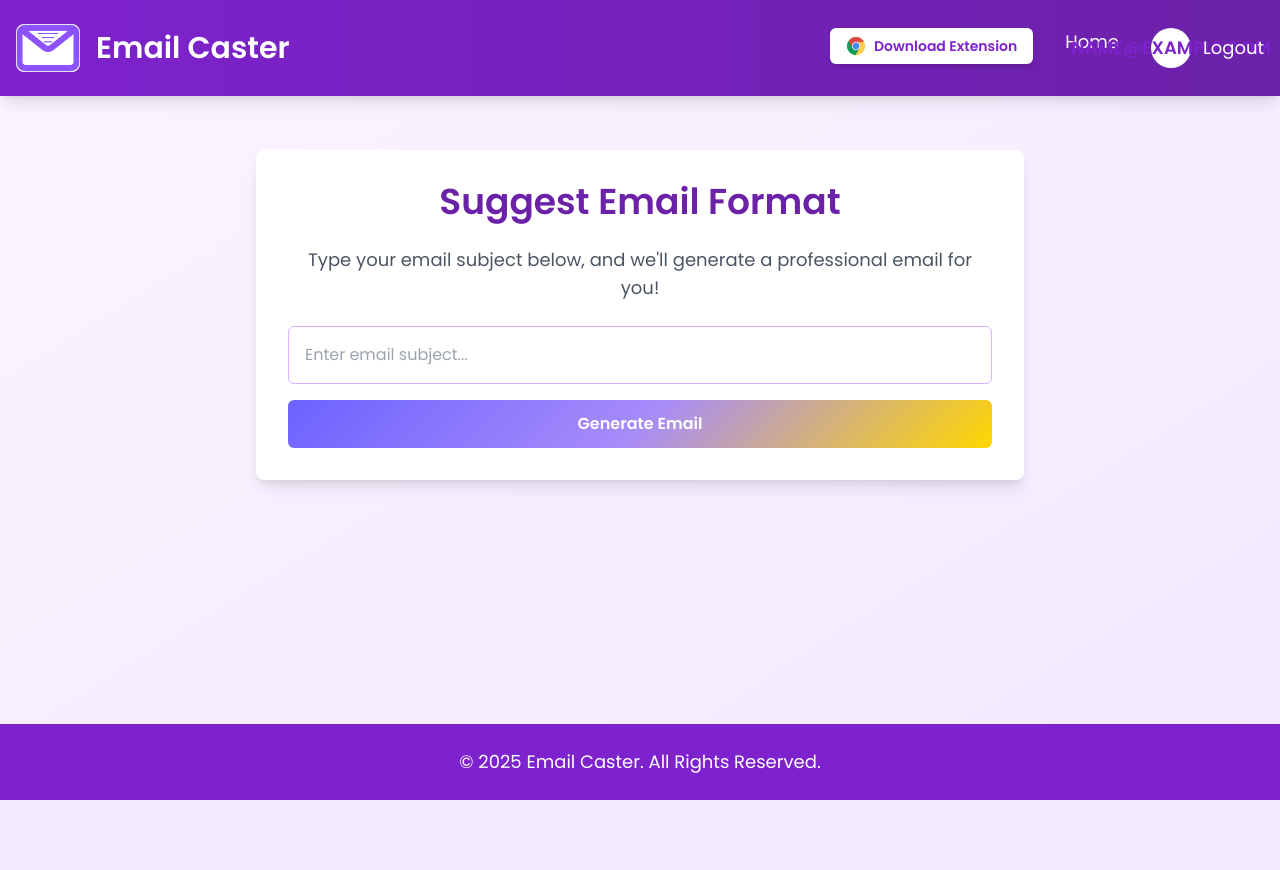
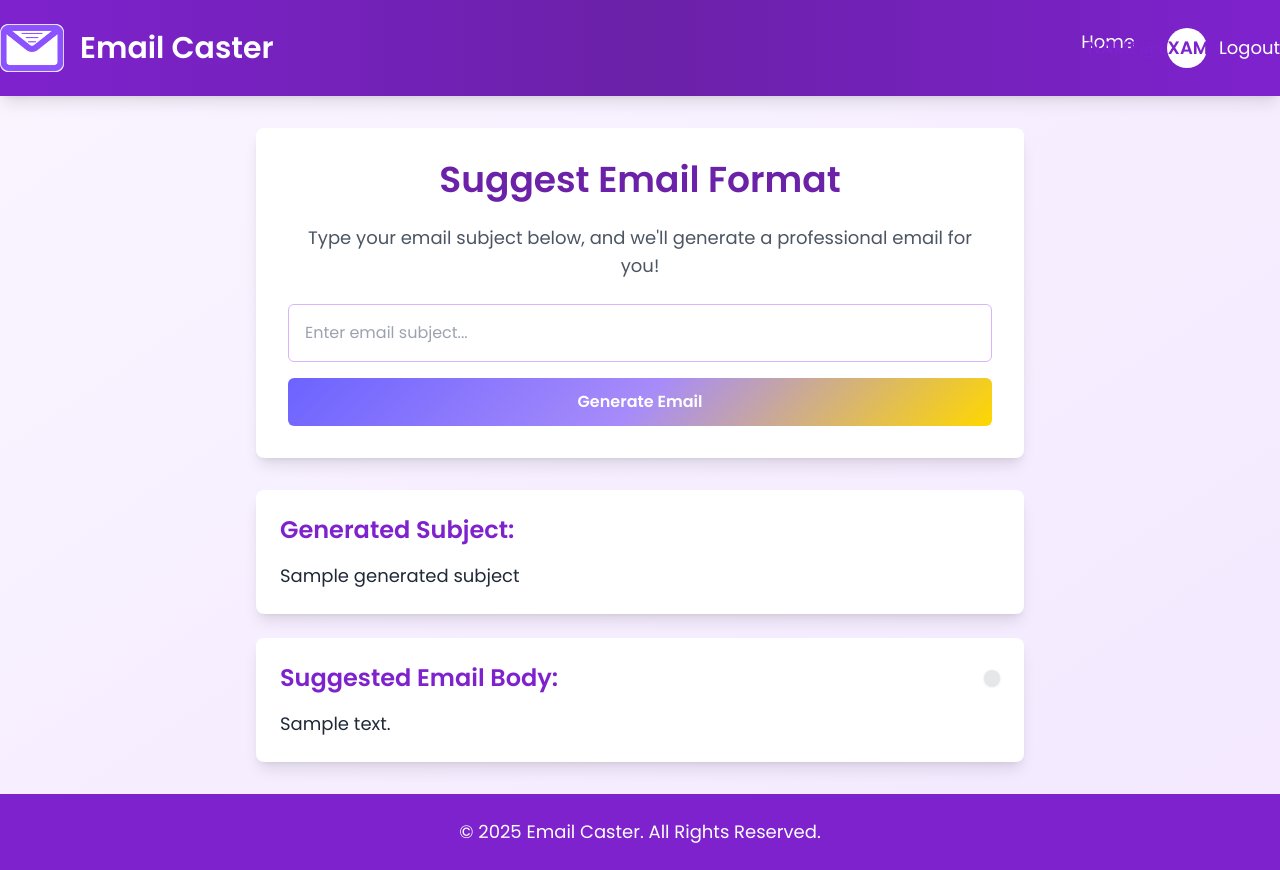
Before and after one commit to piyush853/email-caster, a Flask app: template templates/suggest.html in a window 1280 px wide. Before the commit the page ends 800 px from the top, so only its background shows below. Run offline with Flask 3, Linux system fonts and the light colour scheme; the template is opened without the code that fills it: most values are stand-ins (such as "Sample title", 1, 10 or a date in 2020); some libraries are stand-ins or nearby versions.

Commit message:
Update suggest.html

```diff
--- a/templates/suggest.html
+++ b/templates/suggest.html
@@ -52,36 +52,9 @@
                 transform: translateY(0);
             }
         }
-        .tooltip {
-            position: relative;
-            display: inline-block;
-            cursor: pointer;
-        }
-
-        .tooltip .tooltip-text {
-            visibility: hidden;
-            width: 140px;
-            background-color: black;
-            color: #fff;
-            text-align: center;
-            padding: 5px;
-            border-radius: 4px;
-            position: absolute;
-            z-index: 10;
-            bottom: 125%;
-            left: 50%;
-            margin-left: -70px;
-            opacity: 0;
-            transition: opacity 0.3s;
-        }
-
-        .tooltip:hover .tooltip-text {
-            visibility: visible;
-            opacity: 1;
-        }
     </style>
 </head>
-<body class="bg-gradient-to-br from-purple-50 to-purple-100 text-gray-900 min-h-screen flex flex-col">
+<body class="bg-gradient-to-br from-purple-50 to-purple-100 text-gray-900">
     <!-- Loading Overlay -->
     <div id="loadingOverlay" class="loading-overlay">
         <div class="flex flex-col items-center">
@@ -96,72 +69,35 @@
     </div>
 
     <!-- Header -->
-    <header class="bg-gradient-to-r from-purple-700 to-purple-800 text-white py-6 shadow-lg fixed top-0 w-full z-50">
-        <div class="container mx-auto flex justify-between items-center px-4">
-            <!-- Logo and Title -->
+    <header class="bg-gradient-to-r from-purple-700 via-purple-800 to-purple-700 text-white py-6 shadow-lg">
+        <div class="container mx-auto flex justify-between items-center header-animation">
             <div class="flex items-center space-x-4">
-                <img src="{{ url_for('static', filename='logo.png') }}" alt="Email Caster Logo"
-                     class="h-12 hover:scale-110 transition-transform duration-300">
+                <img src="{{ url_for('static', filename='logo.png') }}" alt="Email Caster Logo" class="h-12 hover:scale-110 transition-transform">
                 <h1 class="text-3xl font-bold hover:text-yellow-300 transition-colors duration-300">Email Caster</h1>
             </div>
-
-            <!-- Navigation Menu -->
-            <nav class="hidden md:flex items-center space-x-6">
+            <nav>
                 <ul class="flex space-x-8 text-lg font-medium">
-                    <li>
-                        <a href="https://chrome.google.com/webstore/detail/email-caster/extension-id"
-                           target="_blank"
-                           class="flex items-center bg-white text-purple-700 px-4 py-2 rounded-md text-sm font-semibold shadow-md hover:bg-gray-200 hover:scale-105 transition-transform duration-300">
-                            <img src="{{ url_for('static', filename='extension-icon.png') }}" alt="Extension Icon"
-                                 class="h-5 w-5 mr-2">
-                            Download Extension
-                        </a>
-                    </li>
+                    <li><a href="{{ url_for('home') }}" class="hover:underline">Home</a></li>
                     {% if user_email %}
-                        <li><a href="{{ url_for('home') }}" class="hover:text-yellow-300 transition-colors duration-300">Home</a></li>
                         <li>
                             <div class="flex items-center space-x-3">
-                                <div class="bg-white text-purple-700 rounded-full h-10 w-10 flex items-center justify-center font-bold hover:scale-110 transition-transform duration-300">
+                                <div class="bg-white text-purple-700 rounded-full h-10 w-10 flex items-center justify-center font-bold">
                                     {{ user_email[0] | upper }}
                                 </div>
-                                <a href="{{ url_for('logout') }}" class="hover:text-yellow-300 transition-colors duration-300">Logout</a>
+                                <a href="{{ url_for('logout') }}" class="hover:text-gray-300">Logout</a>
                             </div>
                         </li>
                     {% else %}
-                        <li><a href="{{ url_for('login') }}" class="hover:text-yellow-300 transition-colors duration-300">Login</a></li>
-                        <li><a href="{{ url_for('signup') }}" class="hover:text-yellow-300 transition-colors duration-300">Signup</a></li>
+                        <li><a href="{{ url_for('login') }}" class="hover:text-gray-300">Login</a></li>
+                        <li><a href="{{ url_for('signup') }}" class="hover:text-gray-300">Signup</a></li>
                     {% endif %}
                 </ul>
             </nav>
-
-            <!-- Mobile Menu -->
-            <div class="md:hidden">
-                <button id="menuToggle" class="text-white focus:outline-none">
-                    <svg xmlns="http://www.w3.org/2000/svg" fill="none" viewBox="0 0 24 24" stroke="currentColor" class="h-8 w-8">
-                        <path stroke-linecap="round" stroke-linejoin="round" stroke-width="2" d="M4 6h16M4 12h16m-7 6h7" />
-                    </svg>
-                </button>
-            </div>
-        </div>
-
-        <!-- Mobile Menu Dropdown -->
-        <div id="mobileMenu" class="hidden bg-purple-800 text-white md:hidden">
-            <ul class="flex flex-col items-center space-y-4 py-4 text-lg">
-                <li><a href="{{ url_for('login') }}" class="hover:text-yellow-300 transition-colors duration-300">Login</a></li>
-                <li><a href="{{ url_for('signup') }}" class="hover:text-yellow-300 transition-colors duration-300">Signup</a></li>
-                <li>
-                    <a href="https://chrome.google.com/webstore/detail/email-caster/extension-id" target="_blank"
-                       class="flex items-center bg-white text-purple-700 px-4 py-2 rounded-md text-sm font-semibold shadow-md hover:bg-gray-200 hover:scale-105 transition-transform duration-300">
-                        <img src="{{ url_for('static', filename='extension-icon.png') }}" alt="Extension Icon" class="h-5 w-5 mr-2">
-                        Download Extension
-                    </a>
-                </li>
-            </ul>
         </div>
     </header>
 
     <!-- Main Content -->
-    <main class="container mx-auto mt-[150px] px-4 flex-grow">
+    <main class="container mx-auto mt-8 px-4">
         <section class="text-center w-full max-w-3xl mx-auto bg-white p-8 rounded-lg shadow-lg">
             <h2 class="text-4xl font-bold text-purple-800 mb-6">Suggest Email Format</h2>
             <p class="text-lg text-gray-600 mb-6">Type your email subject below, and we'll generate a professional email for you!</p>
@@ -177,11 +113,44 @@
                 </button>
             </form>
         </section>
+
+        <section class="w-full max-w-3xl mx-auto mt-8">
+            {% if generated_subject %}
+                <div class="bg-white p-6 rounded-lg shadow-lg mb-6">
+                    <h3 class="text-2xl font-bold text-purple-700 mb-4">Generated Subject:</h3>
+                    <p class="text-lg text-gray-800">{{ generated_subject }}</p>
+                </div>
+            {% endif %}
+
+            {% if suggested_body %}
+                <div class="bg-white p-6 rounded-lg shadow-lg">
+                    <div class="flex justify-between items-center mb-4">
+                        <h3 class="text-2xl font-bold text-purple-700">Suggested Email Body:</h3>
+                        <button id="copyButton" class="tooltip bg-gray-200 p-2 rounded-full shadow hover:bg-gray-300 transition">
+                            <lord-icon
+                                src="https://cdn.lordicon.com/mtdulhdc.json"
+                                trigger="hover"
+                                colors="primary:#6c63ff"
+                                style="width:30px;height:30px">
+                            </lord-icon>
+
+                        </button>
+                    </div>
+                    <div id="emailBody" class="text-gray-800 text-lg overflow-auto max-h-60">
+                        {{ suggested_body|safe }}
+                    </div>
+                </div>
+            {% elif error_message %}
+                <div class="bg-red-100 p-4 rounded-lg shadow-lg">
+                    <p class="text-red-600 font-semibold">{{ error_message }}</p>
+                </div>
+            {% endif %}
+        </section>
     </main>
 
     <!-- Footer -->
     <footer class="bg-purple-700 text-white py-6 mt-8">
-        <div class="container mx-auto  text-center">
+        <div class="container mx-auto text-center">
             <p class="text-lg">&copy; 2025 Email Caster. All Rights Reserved.</p>
         </div>
     </footer>
@@ -196,12 +165,22 @@
                 loadingOverlay.style.display = 'flex';
             });
 
-            const menuToggle = document.getElementById('menuToggle');
-            const mobileMenu = document.getElementById('mobileMenu');
+            const copyButton = document.getElementById('copyButton');
+            const emailBody = document.getElementById('emailBody');
 
-            menuToggle.addEventListener('click', () => {
-                mobileMenu.classList.toggle('hidden');
-            });
+            if (copyButton && emailBody) {
+                copyButton.addEventListener('click', () => {
+                    const textToCopy = emailBody.innerText;
+                    navigator.clipboard.writeText(textToCopy).then(() => {
+                        copyButton.classList.add('bg-green-200');
+                        setTimeout(() => {
+                            copyButton.classList.remove('bg-green-200');
+                        }, 2000);
+                    }).catch(err => {
+                        console.error('Failed to copy text:', err);
+                    });
+                });
+            }
         });
     </script>
 </body>
```
